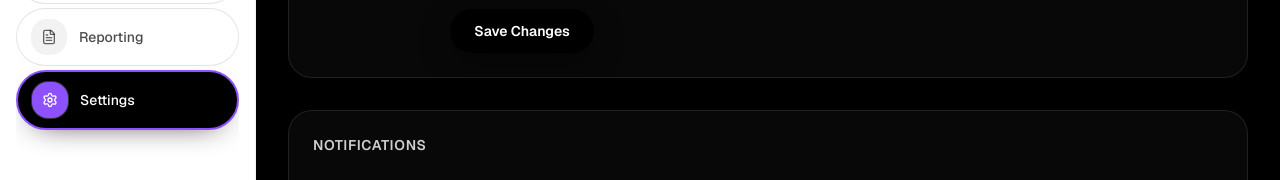
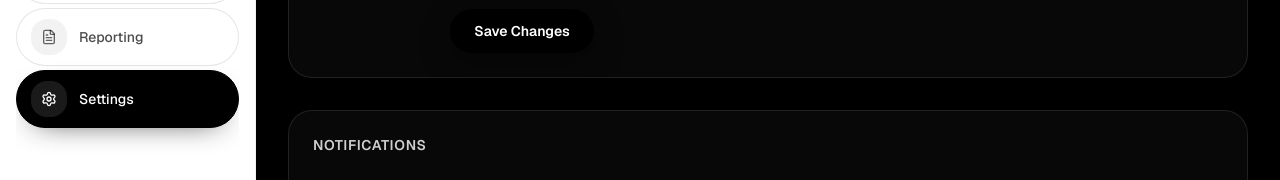
Before and after one commit to sinan-leadtr/leadtribute.io, a Next.js app: page /settings in a window 1280 px wide. Shown: the part 332-512 px from the top of the page. Built offline with nearby package versions, Linux system fonts and the light colour scheme.

Commit message:
Remove violet accent from sidebar nav buttons
Made-with: Cursor

```diff
--- a/app/components/sidebar.tsx
+++ b/app/components/sidebar.tsx
@@ -62,7 +62,7 @@ export function Sidebar() {
               "group flex w-full items-center gap-3 rounded-full px-3.5 py-2.5 transition";
 
             const activeClasses =
-              "bg-black text-white border-2 border-violet-500 shadow-[0_10px_30px_-18px_rgba(0,0,0,0.9)]";
+              "bg-black text-white border border-black shadow-[0_10px_30px_-18px_rgba(0,0,0,0.9)]";
 
             const idleClasses =
               "border border-black/10 bg-white text-black/70 hover:bg-black/5 hover:text-black hover:border-black/20";
@@ -81,7 +81,7 @@ export function Sidebar() {
                 <span
                   className={`inline-flex h-9 w-9 shrink-0 items-center justify-center rounded-2xl text-sm font-medium transition ${
                     isActive
-                      ? "bg-violet-500 text-white shadow-[0_0_0_1px_rgba(255,255,255,0.2)]"
+                      ? "bg-white/10 text-white"
                       : "bg-black/5 text-black/60 group-hover:bg-black/10 group-hover:text-black"
                   }`}
                 >
```
